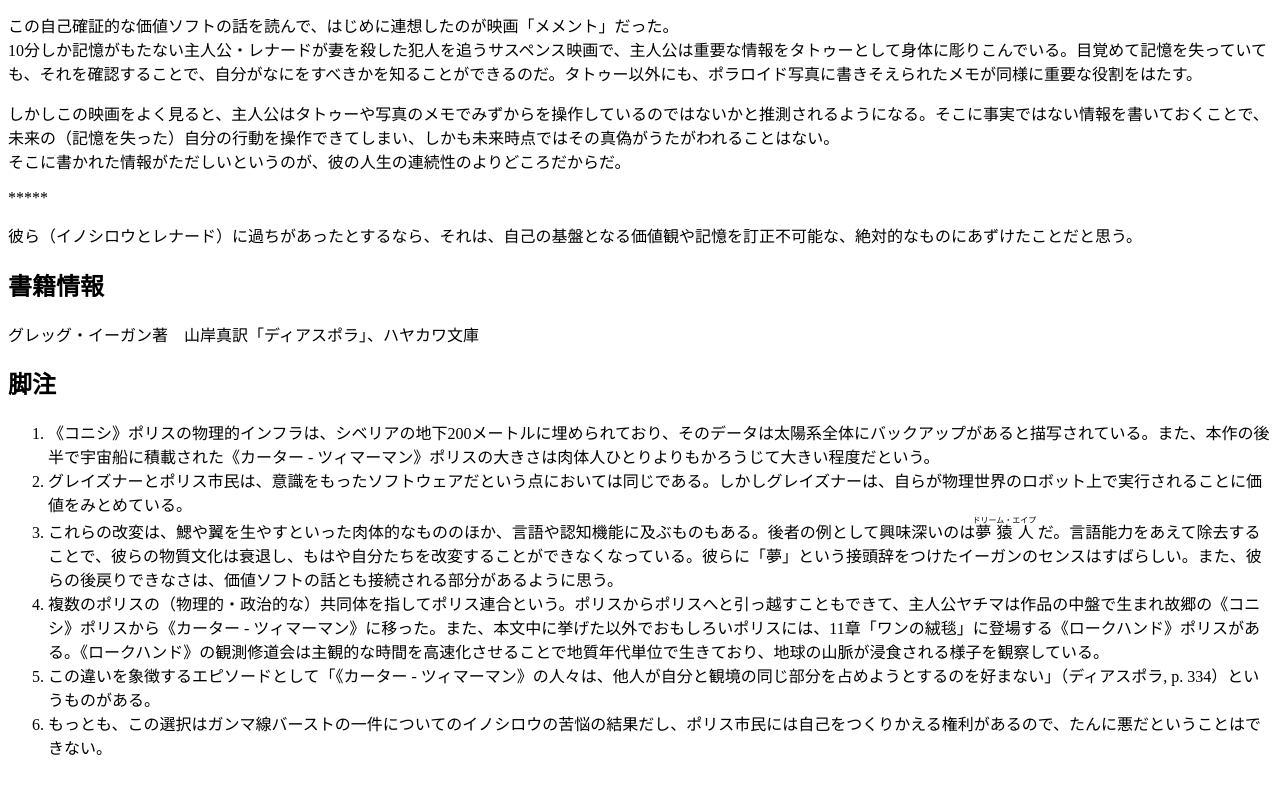
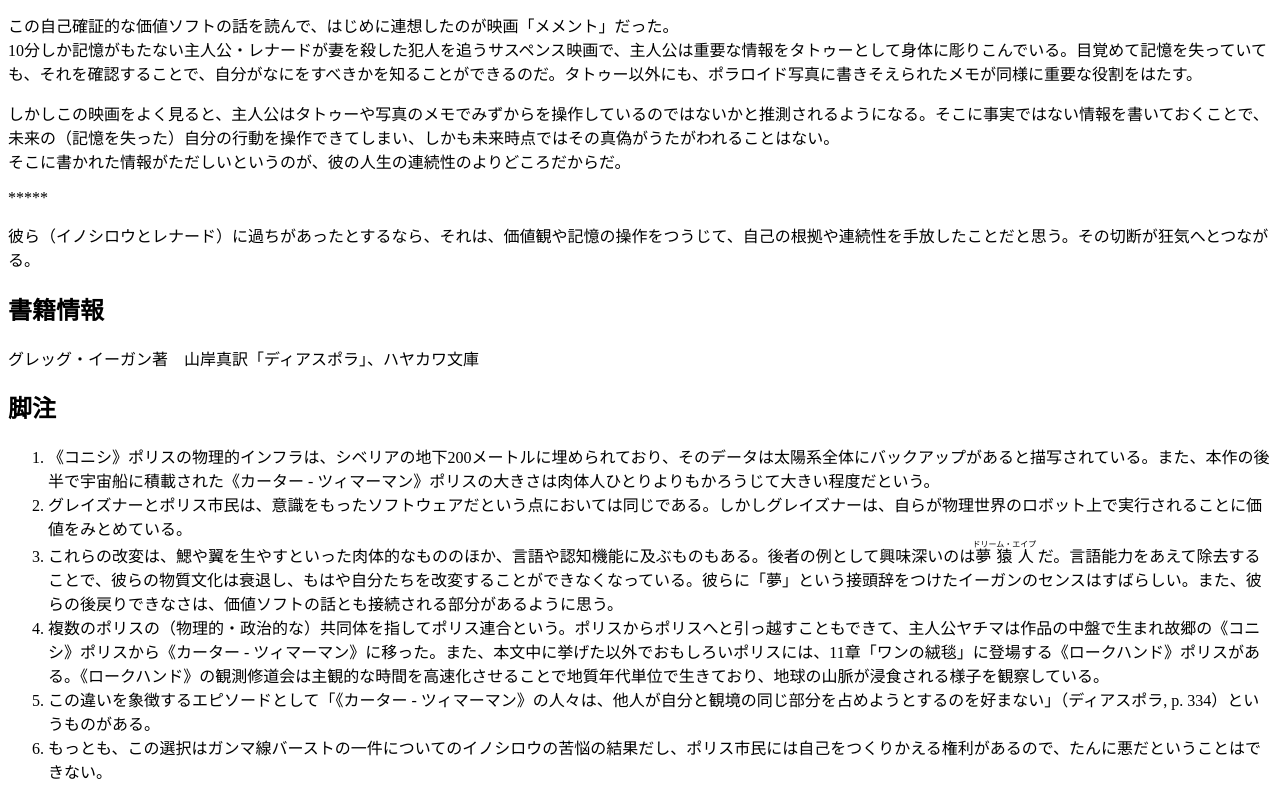
Before and after one commit to tenax66/aonoyuragi, a plain HTML site: page memo/outlook-and-tatoo.html in a window 1280 px wide. Shown: the part 1174-1973 px from the top of the page. Before the commit the page ends 1949 px from the top, so only its background shows below. Drawn offline with Linux system fonts and the light colour scheme.

Commit message:
Update outlook-and-tatoo.html

```diff
--- a/memo/outlook-and-tatoo.html
+++ b/memo/outlook-and-tatoo.html
@@ -99,7 +99,7 @@
     そこに書かれた情報がただしいというのが、彼の人生の連続性のよりどころだからだ。<br />
   </p>
   <p>*****</p>
-  <p>彼ら（イノシロウとレナード）に過ちがあったとするなら、それは、自己の基盤となる価値観や記憶を訂正不可能な、絶対的なものにあずけたことだと思う。</p>
+  <p>彼ら（イノシロウとレナード）に過ちがあったとするなら、それは、価値観や記憶の操作をつうじて、自己の根拠や連続性を手放したことだと思う。その切断が狂気へとつながる。</p>
   <h2>書籍情報</h2>
   <p>グレッグ・イーガン著　山岸真訳「ディアスポラ」、ハヤカワ文庫</p>
   <h2>脚注</h2>
```
